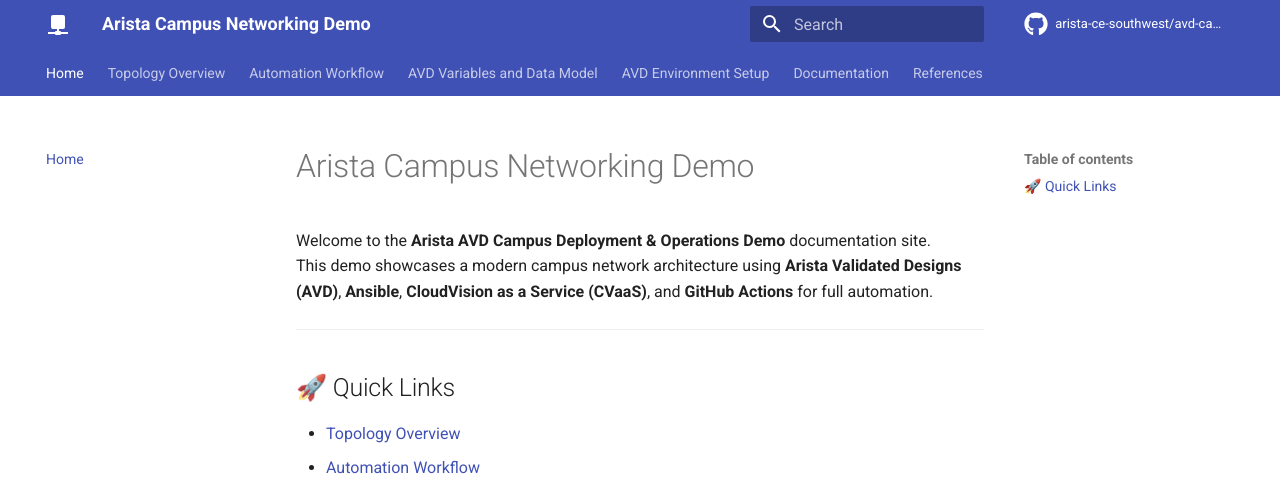
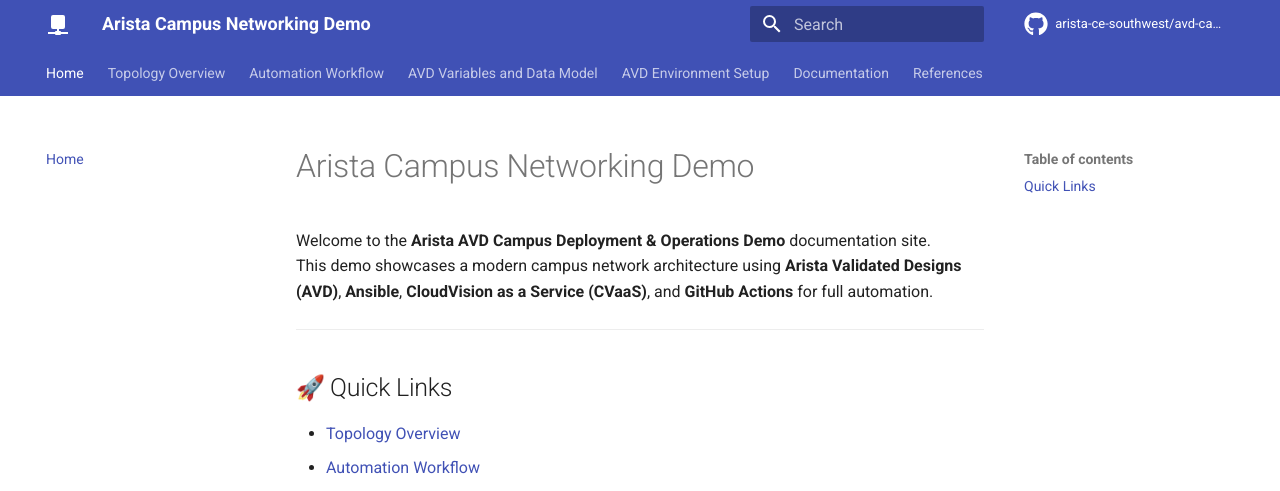
Before and after one commit to arista-ce-southwest/avd-campus-networking-event-demo, an MkDocs documentation site: the page built from docs/index.md, in a window 1280 px wide. Shown: the top 491 px of the page. Built offline with MkDocs 1.6.1 and Material for MkDocs 9.7.7, drawn with Linux system fonts in a browser that asks for light colours; emoji names are drawn with the system emoji font; comment, search, counter and statistics services are not loaded; some of the changed lines change nothing that is shown.

Commit message:
updated emoji icons syntax

```diff
--- a/docs/index.md
+++ b/docs/index.md
@@ -5,7 +5,7 @@
 
 ---
 
-## 🚀 Quick Links
+## :rocket: Quick Links
 
 - [Topology Overview](topology.md)
 - [Automation Workflow](workflow.md)
```
